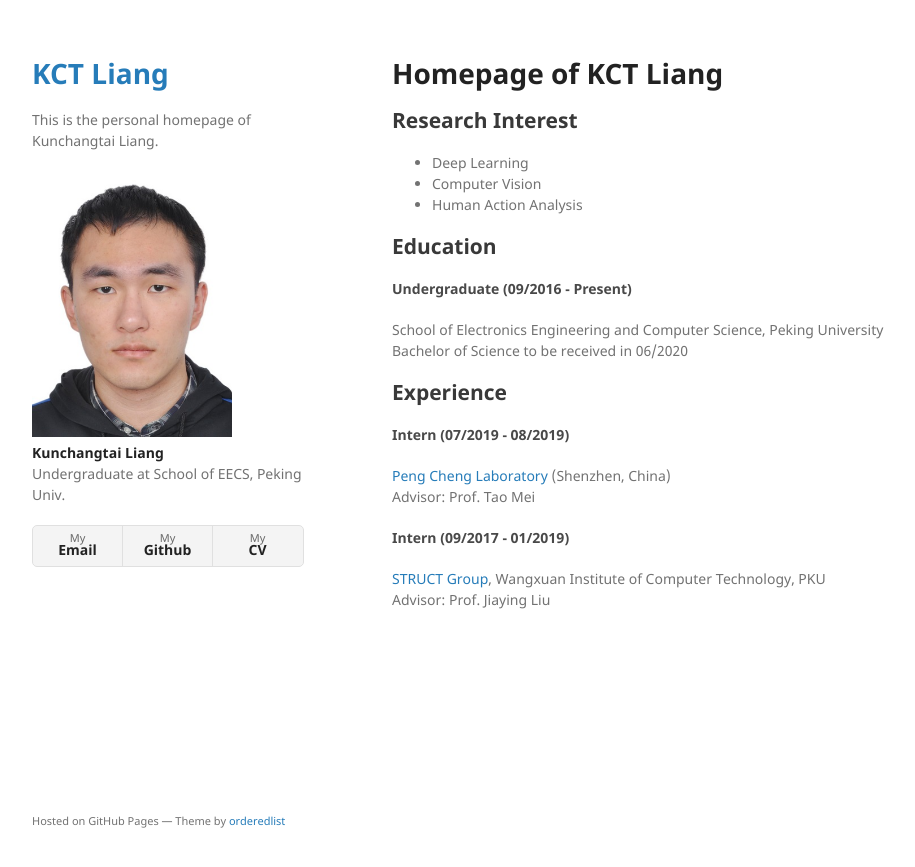
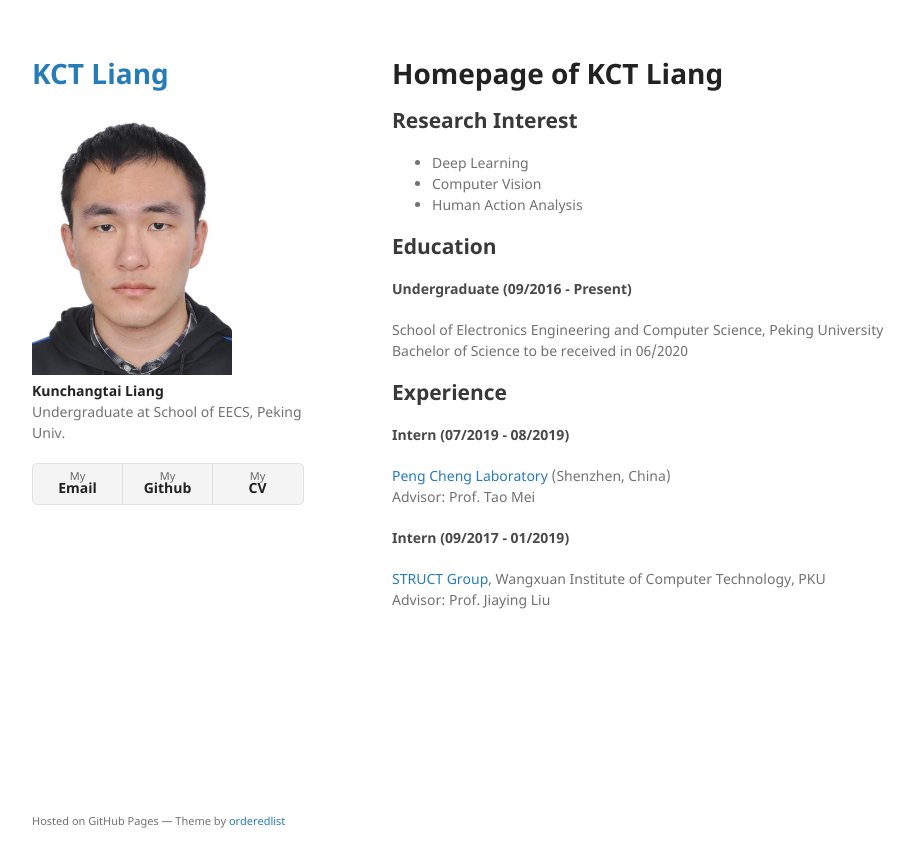
Before and after one commit to lkct/lkct.github.io, a Jekyll site: the page built from index.md, in a window 1280 px wide. Shown: the top 867 px of the page, without its empty margins (178-1093 px from the left). Built offline with Jekyll 4.4.1, drawn with Linux system fonts in a browser that asks for light colours; our own code applies the rules of GitHub Pages for plain Markdown files.

Commit message:
layout adjust

```diff
--- a/_layouts/default.html
+++ b/_layouts/default.html
@@ -16,12 +16,11 @@
       <header>
         <h1><a href="{{ "/" | absolute_url }}">{{ site.title | default: site.github.repository_name }}</a></h1>
 
-        <p>{{ site.description }}</p>
-
         {% if site.photo %}
         <img src="{{site.photo | relative_url}}" alt="Photo" width="200"/>
         {% endif %}
 
+        <!-- <p>{{ site.description }}</p> -->
         <strong>Kunchangtai Liang</strong>
         <br>
         <p>Undergraduate at School of EECS, Peking Univ.</p>
```
